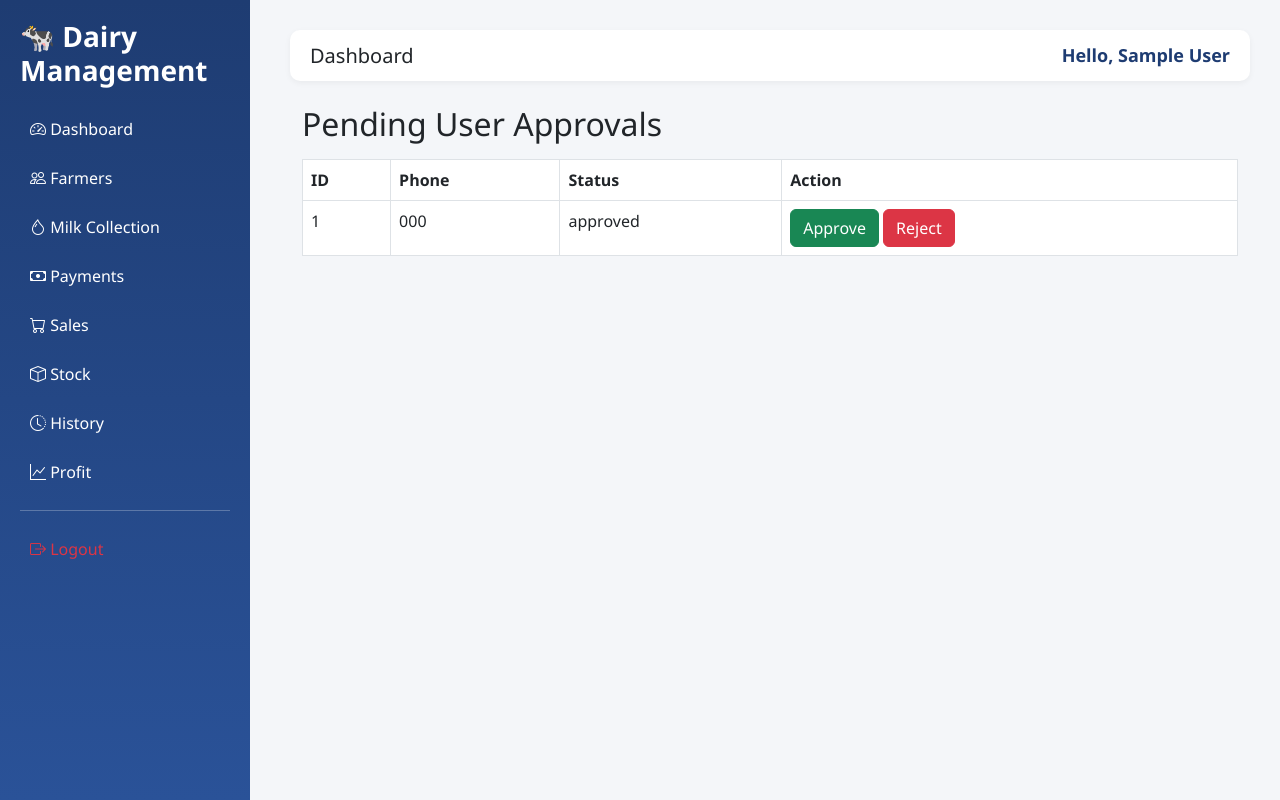
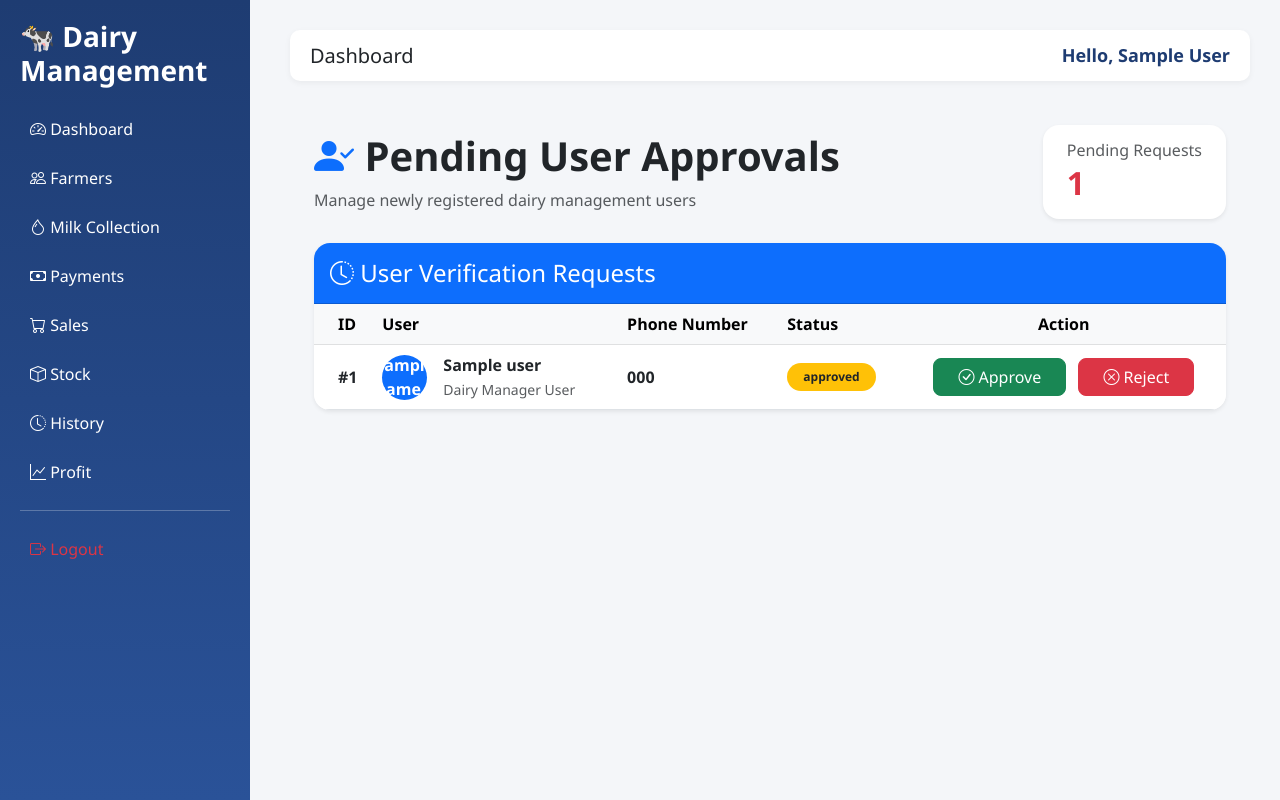
Before and after one commit to mithunnagaraj44-ops/dairy-management-system, a Flask app: template templates/approve_users.html in a window 1280 px wide. Run offline with Flask 3, Linux system fonts and the light colour scheme; the visitor is signed in with stand-in values (Sample User, id 1); the template is opened without the code that fills it: most values are stand-ins (such as "Sample title", 1, 10 or a date in 2020).

Commit message:
Enhanced approval page UI with user details and modern dashboard design

```diff
--- a/templates/approve_users.html
+++ b/templates/approve_users.html
@@ -2,41 +2,205 @@
 
 {% block content %}
 
-<div class="container mt-4">
+<div class="container-fluid p-4">
 
-<h2>Pending User Approvals</h2>
+<!-- PAGE HEADER -->
+<div class="d-flex justify-content-between align-items-center mb-4">
 
-<table class="table table-bordered mt-3">
+    <div>
+
+        <h1 class="fw-bold">
+            <i class="bi bi-person-check-fill text-primary"></i>
+            Pending User Approvals
+        </h1>
+
+        <p class="text-muted mb-0">
+            Manage newly registered dairy management users
+        </p>
+
+    </div>
+
+    <!-- TOTAL PENDING -->
+    <div class="card border-0 shadow-sm rounded-4 px-4 py-3">
+
+        <h6 class="text-muted mb-1">
+            Pending Requests
+        </h6>
+
+        <h2 class="fw-bold text-danger mb-0">
+            {{ users|length }}
+        </h2>
+
+    </div>
+
+</div>
+
+<!-- MAIN CARD -->
+<div class="card border-0 shadow-sm rounded-4 overflow-hidden">
+
+    <!-- CARD HEADER -->
+    <div class="card-header bg-primary text-white p-3">
+
+        <h4 class="mb-0">
+            <i class="bi bi-clock-history"></i>
+            User Verification Requests
+        </h4>
+
+    </div>
+
+    <!-- TABLE -->
+    <div class="card-body p-0">
+
+        <div class="table-responsive">
+
+            <table class="table table-hover align-middle mb-0">
+
+                <thead class="table-light">
 
                     <tr>
-    <th>ID</th>
-    <th>Phone</th>
+
+                        <th class="ps-4">ID</th>
+
+                        <th>User</th>
+
+                        <th>Phone Number</th>
+
                         <th>Status</th>
-    <th>Action</th>
+
+                        <th class="text-center">Action</th>
+
                     </tr>
 
+                </thead>
+
+                <tbody>
+
                 {% for user in users %}
+
                     <tr>
-    <td>{{ user.id }}</td>
-    <td>{{ user.phone }}</td>
-    <td>{{ user.status }}</td>
 
+                        <!-- ID -->
+                        <td class="ps-4 fw-semibold">
+
+                            #{{ user.id }}
+
+                        </td>
+
+                        <!-- USER -->
                         <td>
+
+                            <div class="d-flex align-items-center">
+
+                                <!-- PROFILE ICON -->
+                                <div class="bg-primary text-white rounded-circle
+                                            d-flex align-items-center justify-content-center me-3"
+                                     style="width:45px;height:45px;font-weight:bold;">
+
+                                    {{ user.name[0] if user.name else 'U' }}
+
+                                </div>
+
+                                <!-- USER DETAILS -->
+                                <div>
+
+                                    <div class="fw-bold">
+
+                                        {{ user.name if user.name else 'Unknown User' }}
+
+                                    </div>
+
+                                    <small class="text-muted">
+
+                                        Dairy Manager User
+
+                                    </small>
+
+                                </div>
+
+                            </div>
+
+                        </td>
+
+                        <!-- PHONE -->
+                        <td class="fw-semibold">
+
+                            {{ user.phone }}
+
+                        </td>
+
+                        <!-- STATUS -->
+                        <td>
+
+                            <span class="badge bg-warning text-dark px-3 py-2 rounded-pill">
+
+                                {{ user.status }}
+
+                            </span>
+
+                        </td>
+
+                        <!-- ACTION -->
+                        <td class="text-center">
+
                             <a href="/approve/{{ user.id }}"
-           class="btn btn-success">
+                               class="btn btn-success rounded-3 px-4 me-2">
+
+                                <i class="bi bi-check-circle"></i>
                                 Approve
+
                             </a>
 
                             <a href="/reject/{{ user.id }}"
-           class="btn btn-danger">
+                               class="btn btn-danger rounded-3 px-4">
+
+                                <i class="bi bi-x-circle"></i>
                                 Reject
+
                             </a>
+
                         </td>
+
                     </tr>
+
+                {% else %}
+
+                    <!-- EMPTY -->
+                    <tr>
+
+                        <td colspan="5"
+                            class="text-center py-5">
+
+                            <i class="bi bi-check-circle-fill text-success"
+                               style="font-size:60px;"></i>
+
+                            <h4 class="mt-3 text-success">
+
+                                No Pending Requests
+
+                            </h4>
+
+                            <p class="text-muted mb-0">
+
+                                All users are already verified
+
+                            </p>
+
+                        </td>
+
+                    </tr>
+
                 {% endfor %}
+
+                </tbody>
 
             </table>
 
         </div>
 
+    </div>
+
+</div>
+
+</div>
+
 {% endblock %}
```
Also changed, not shown: templates/milk.html (+19 -8 lines). Lines whose indentation alone changed are shown as unchanged.
